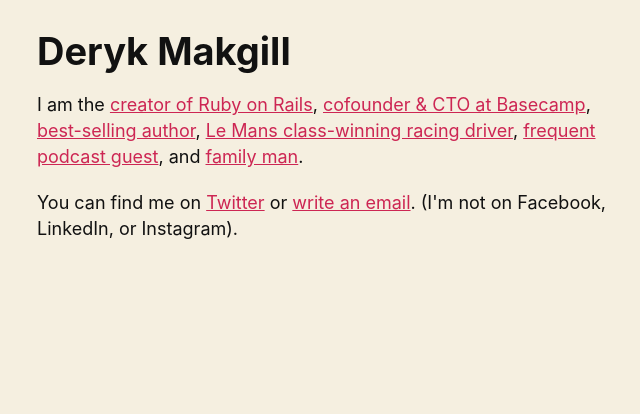
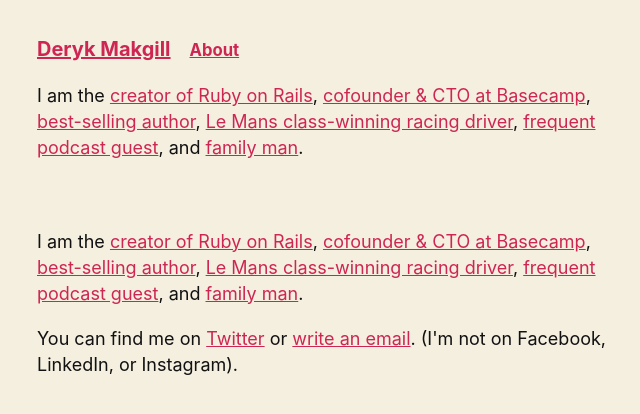
Before and after one commit to derykmakgill/matt, a Jekyll site: the page built from index.html, in a window 1280 px wide. Shown: the top 414 px of the page, without its empty margins (313-953 px from the left). Built offline with Jekyll 4.4.1, drawn with Linux system fonts in a browser that asks for light colours.

Commit message:
Update page.html

```diff
--- a/_layouts/page.html
+++ b/_layouts/page.html
@@ -1,10 +1,24 @@
 ---
 layout: default
 ---
-<header>
-<h1 class="title">{{ page.title }}</h1>
+<article>
 
- </header>
-<article>
+ <div class="masthead" style="
+    padding-top: 1rem;
+    padding-bottom: 1rem;
+    margin-bottom: 2rem;
+">
+        <h3 class="masthead-title">
+          <a href="/" title="Home">Deryk Makgill</a>
+
+
+              &nbsp;&nbsp;&nbsp;<small><a href="/about/">About</a></small>
+
+
+        </h3>
+      <p class="header" style="
+    margin-top: 20px;
+">I am the <a href="#rails">creator of Ruby on Rails</a>, <a href="#basecamp">cofounder &amp; CTO at Basecamp</a>, <a href="#rework">best-selling author</a>, <a href="#driver">Le Mans class-winning racing driver</a>, <a href="#podcasts">frequent podcast guest</a>, and <a href="#family">family man</a>.</p></div>
+
 {{ content }}
 </article>
```
